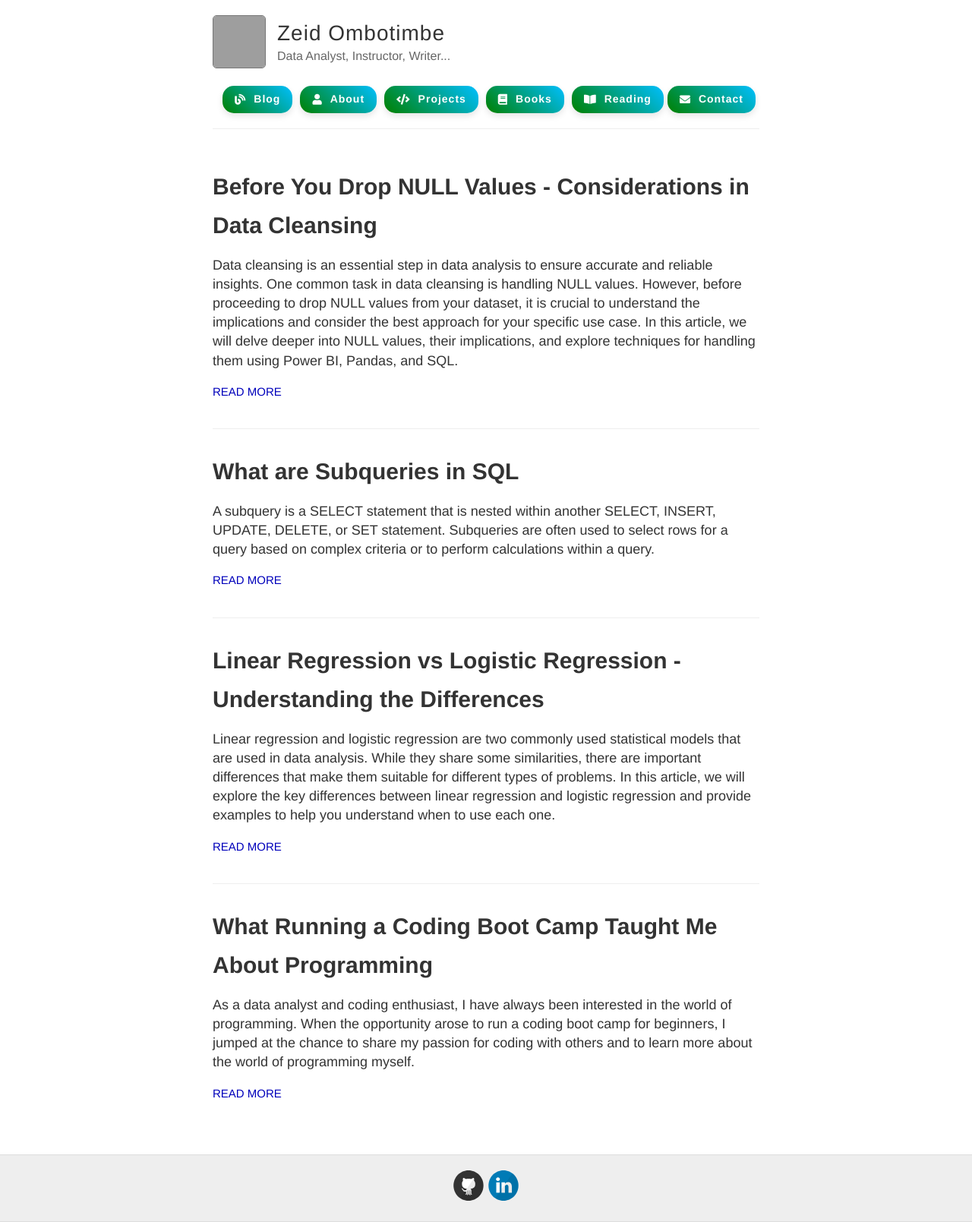
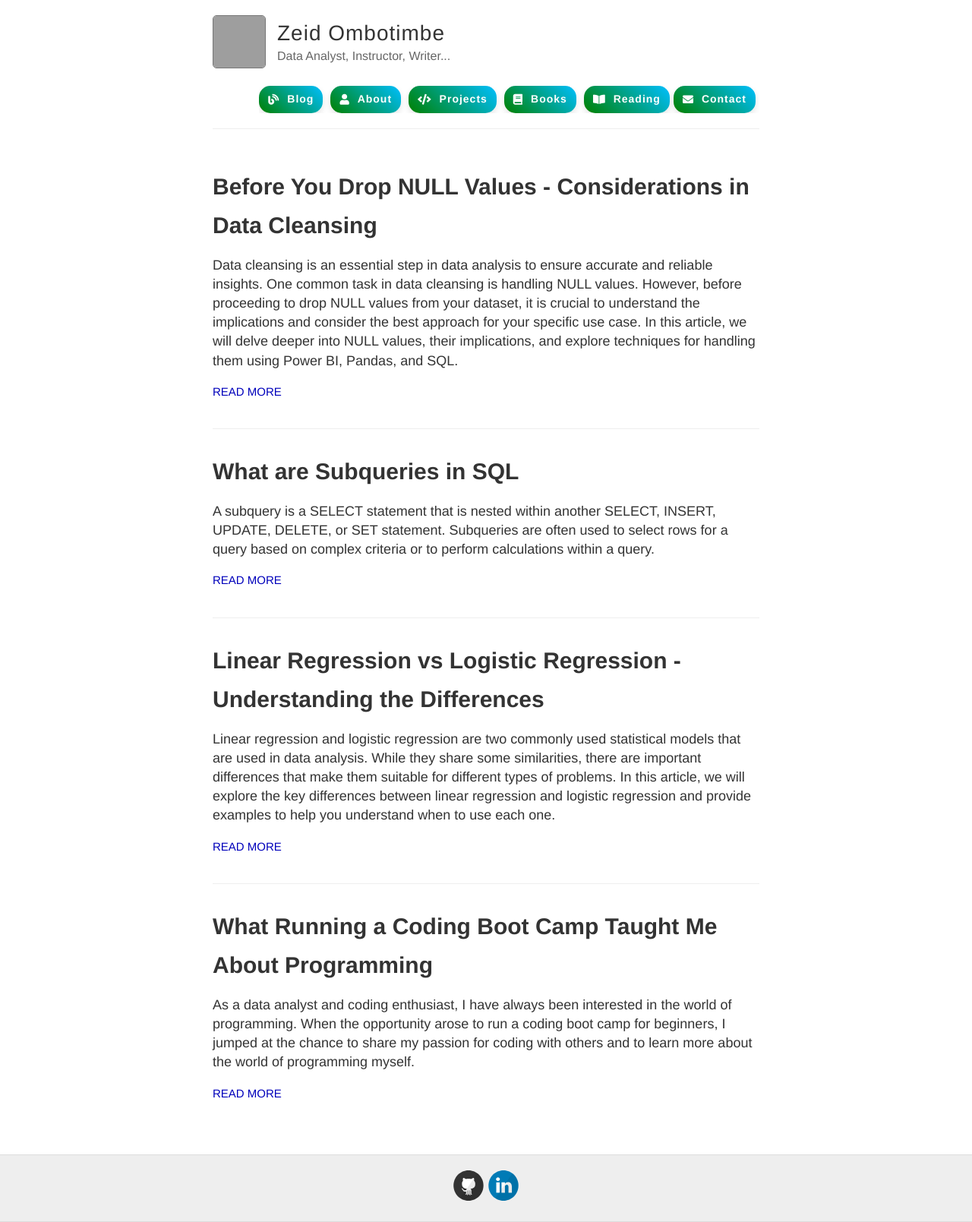
Before and after one commit to obtbe/zeidombo.github.io, a Jekyll site: the page built from index.md, in a window 1280 px wide. Shown: the whole page at 76% size. Built offline with Jekyll 4.4.1, drawn with Linux system fonts in a browser that asks for light colours; grey boxes are pictures that could not be loaded.

Commit message:
we're on it

```diff
--- a/_layouts/default.html
+++ b/_layouts/default.html
@@ -20,12 +20,13 @@
     .nav-sections {
       display: flex;
       align-items: center;
+      overflow-x: auto; /* Allow horizontal scrolling on smaller screens */
     }
 
     .nav-section {
       font-size: 14px; /* Adjusted font size */
       font-weight: bold;
-      padding: 8px 16px; /* Adjusted padding */
+      padding: 8px 12px; /* Adjusted padding */
       text-decoration: none;
       color: #fff;
       background: linear-gradient(45deg, #008000, #00bfff); /* Gradient background */
```
